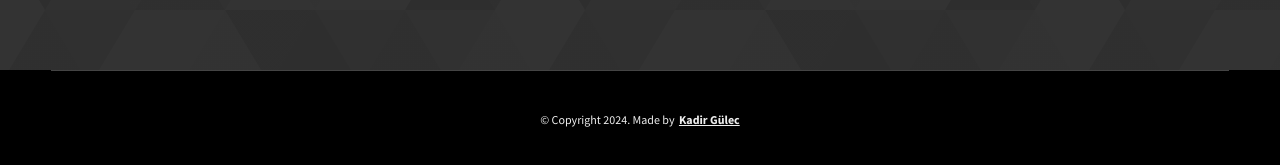
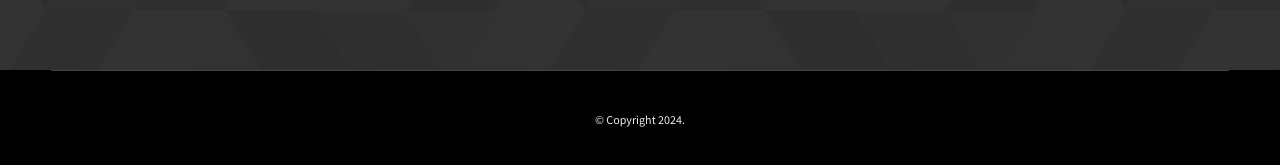
Before and after one commit to kadirgulec/osmanInceFirst, a website: page index.html in a window 1280 px wide. Shown: the part 2111-2276 px from the top of the page. Drawn offline with Linux system fonts and the light colour scheme.

Commit message:
copyright changed

```diff
--- a/index.html
+++ b/index.html
@@ -380,10 +380,7 @@
 
 
         <div class="main-footer__lower">
-          &copy; Copyright 2024. Made by
-          <a rel="noreferrer" target="_blank" href="https://kadirgulec.de"
-            >Kadir Gülec</a
-          >
+          &copy; Copyright 2024.
         </div>
       </div>
     </footer>
```
